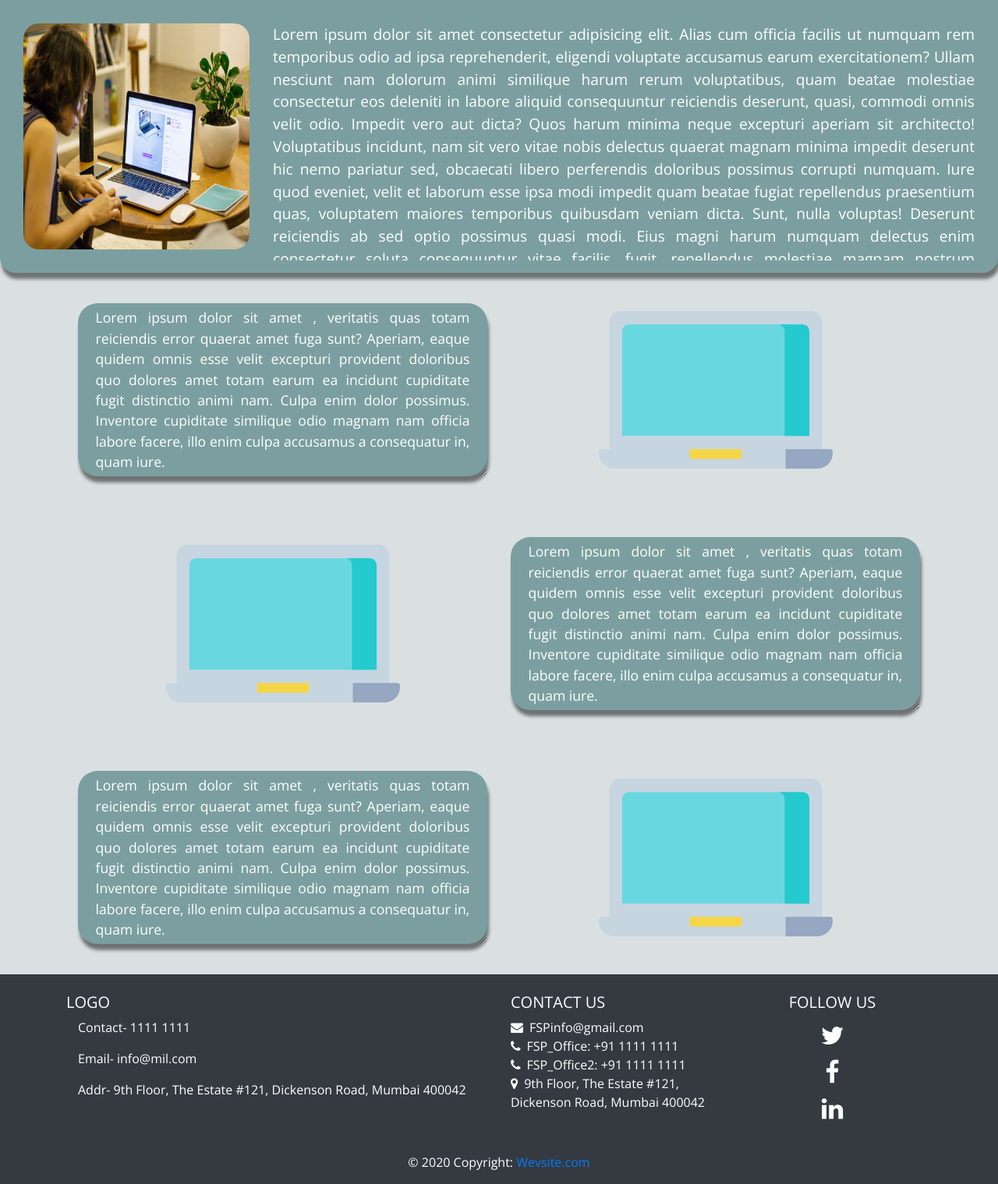
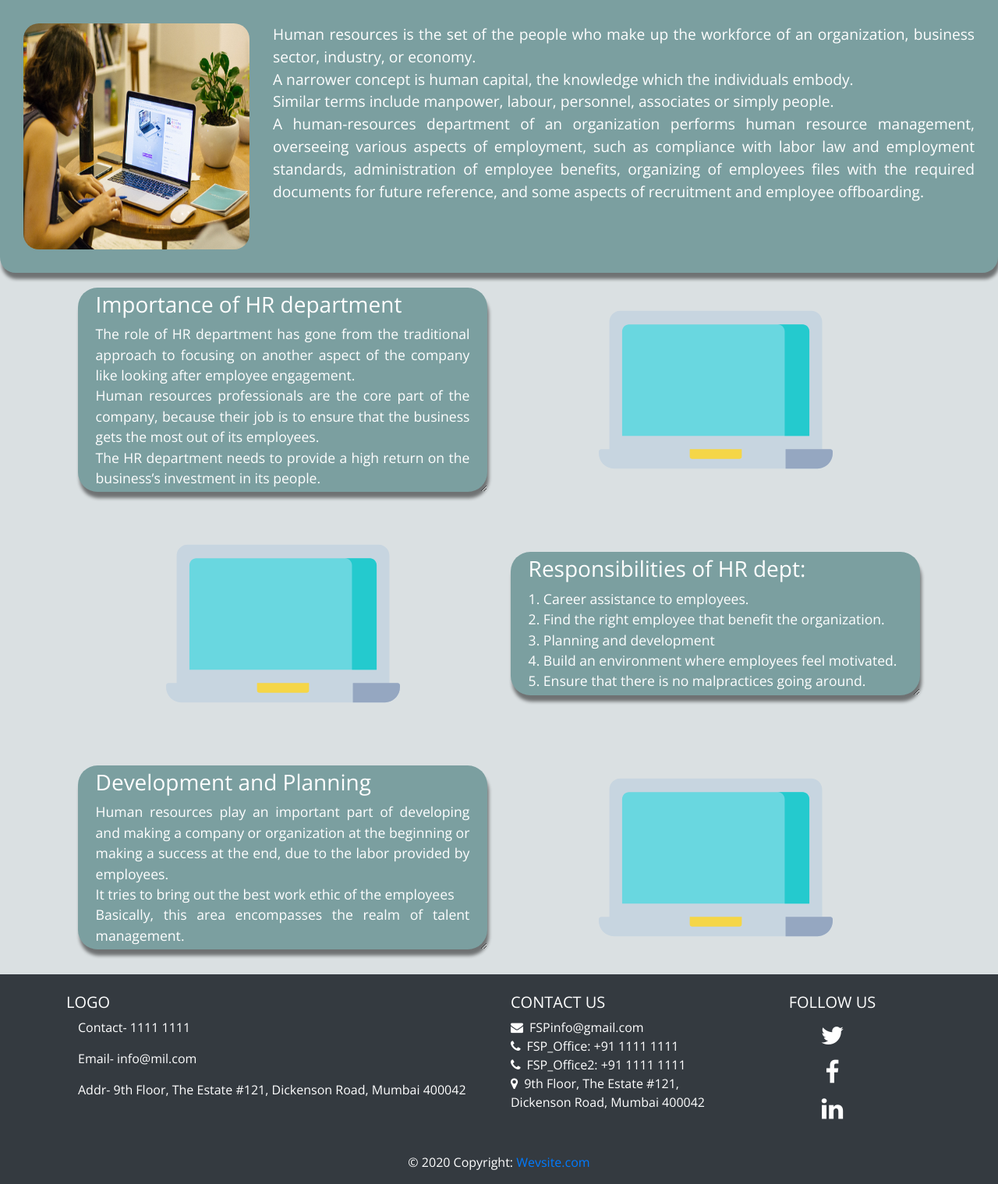
Before and after one commit to harshmody30401/recruitment, a PHP site: page /services6.php in a window 1280 px wide. Shown: the part 62-1581 px from the top of the page at 78% size. Run offline with PHP 8.4, Linux system fonts and the light colour scheme; some libraries are stand-ins or nearby versions.

Commit message:
Actual data added in HR department

```diff
--- a/services6.php
+++ b/services6.php
@@ -32,23 +32,11 @@
           />
         </div>
         <p class="descrip">
-          Lorem ipsum dolor sit amet consectetur adipisicing elit. Alias cum
-          officia facilis ut numquam rem temporibus odio ad ipsa reprehenderit,
-          eligendi voluptate accusamus earum exercitationem? Ullam nesciunt nam
-          dolorum animi similique harum rerum voluptatibus, quam beatae
-          molestiae consectetur eos deleniti in labore aliquid consequuntur
-          reiciendis deserunt, quasi, commodi omnis velit odio. Impedit vero aut
-          dicta? Quos harum minima neque excepturi aperiam sit architecto!
-          Voluptatibus incidunt, nam sit vero vitae nobis delectus quaerat
-          magnam minima impedit deserunt hic nemo pariatur sed, obcaecati libero
-          perferendis doloribus possimus corrupti numquam. Iure quod eveniet,
-          velit et laborum esse ipsa modi impedit quam beatae fugiat repellendus
-          praesentium quas, voluptatem maiores temporibus quibusdam veniam
-          dicta. Sunt, nulla voluptas! Deserunt reiciendis ab sed optio possimus
-          quasi modi. Eius magni harum numquam delectus enim consectetur soluta
-          consequuntur vitae facilis, fugit, repellendus molestiae magnam
-          nostrum doloribus commodi totam ipsam aliquid ipsum! Nam architecto
-          rem fugit reiciendis, minima nemo possimus.
+        Human resources is the set of the people who make up the workforce of an organization, business sector, industry, or economy.<br>
+        A narrower concept is human capital, the knowledge which the individuals embody. <br>
+        Similar terms include manpower, labour, personnel, associates or simply people.<br>
+        A human-resources department of an organization performs human resource management, overseeing various aspects of employment, such as compliance with labor law and employment standards, administration of employee benefits, organizing of employees files with the required documents for future reference, and some aspects of recruitment and employee offboarding.
+
         </p>
       </div>
 
@@ -58,13 +46,11 @@
             <div class="col-sm align-self-center">
               <div class="desctag">
                 <section>
-                  Lorem ipsum dolor sit amet , veritatis quas totam reiciendis
-                  error quaerat amet fuga sunt? Aperiam, eaque quidem omnis esse
-                  velit excepturi provident doloribus quo dolores amet totam earum
-                  ea incidunt cupiditate fugit distinctio animi nam. Culpa enim
-                  dolor possimus. Inventore cupiditate similique odio magnam nam
-                  officia labore facere, illo enim culpa accusamus a consequatur
-                  in, quam iure.
+                <h3>Importance of HR department</h3>
+The role of HR department has gone from the traditional approach to focusing on another aspect of the company like looking after employee engagement.<br>
+Human resources professionals are the core part of the company, because their job is to ensure that the business gets the most out of its employees.<br>
+  The HR department needs to provide a high return on the business’s investment in its people.
+
                 </section>
               </div>
             </div>
@@ -90,13 +76,13 @@
             <div class="col-sm align-self-center">
               <div class="desctag">
                 <section>
-                  Lorem ipsum dolor sit amet , veritatis quas totam reiciendis
-                  error quaerat amet fuga sunt? Aperiam, eaque quidem omnis esse
-                  velit excepturi provident doloribus quo dolores amet totam earum
-                  ea incidunt cupiditate fugit distinctio animi nam. Culpa enim
-                  dolor possimus. Inventore cupiditate similique odio magnam nam
-                  officia labore facere, illo enim culpa accusamus a consequatur
-                  in, quam iure.
+                <h3>Responsibilities of HR dept:</h3>
+1. Career assistance to employees.<br>
+2. Find the right employee that benefit the organization.<br>
+3.  Planning and development <br>
+4. Build an environment where employees feel motivated.<br>
+5. Ensure that there is no malpractices going around.<br>
+
                 </section>
               </div>
             </div>
@@ -108,13 +94,10 @@
             <div class="col-sm align-self-center">
               <div class="desctag">
                 <section>
-                  Lorem ipsum dolor sit amet , veritatis quas totam reiciendis
-                  error quaerat amet fuga sunt? Aperiam, eaque quidem omnis esse
-                  velit excepturi provident doloribus quo dolores amet totam earum
-                  ea incidunt cupiditate fugit distinctio animi nam. Culpa enim
-                  dolor possimus. Inventore cupiditate similique odio magnam nam
-                  officia labore facere, illo enim culpa accusamus a consequatur
-                  in, quam iure.
+                <h3>Development and Planning</h3>
+Human resources play an important part of developing and making a company or organization at the beginning or making a success at the end, due to the labor provided by employees.</br>
+It tries to bring out the best work ethic of the employees </br>
+Basically, this area encompasses the realm of talent management.
                 </section>
               </div>
             </div>
```
